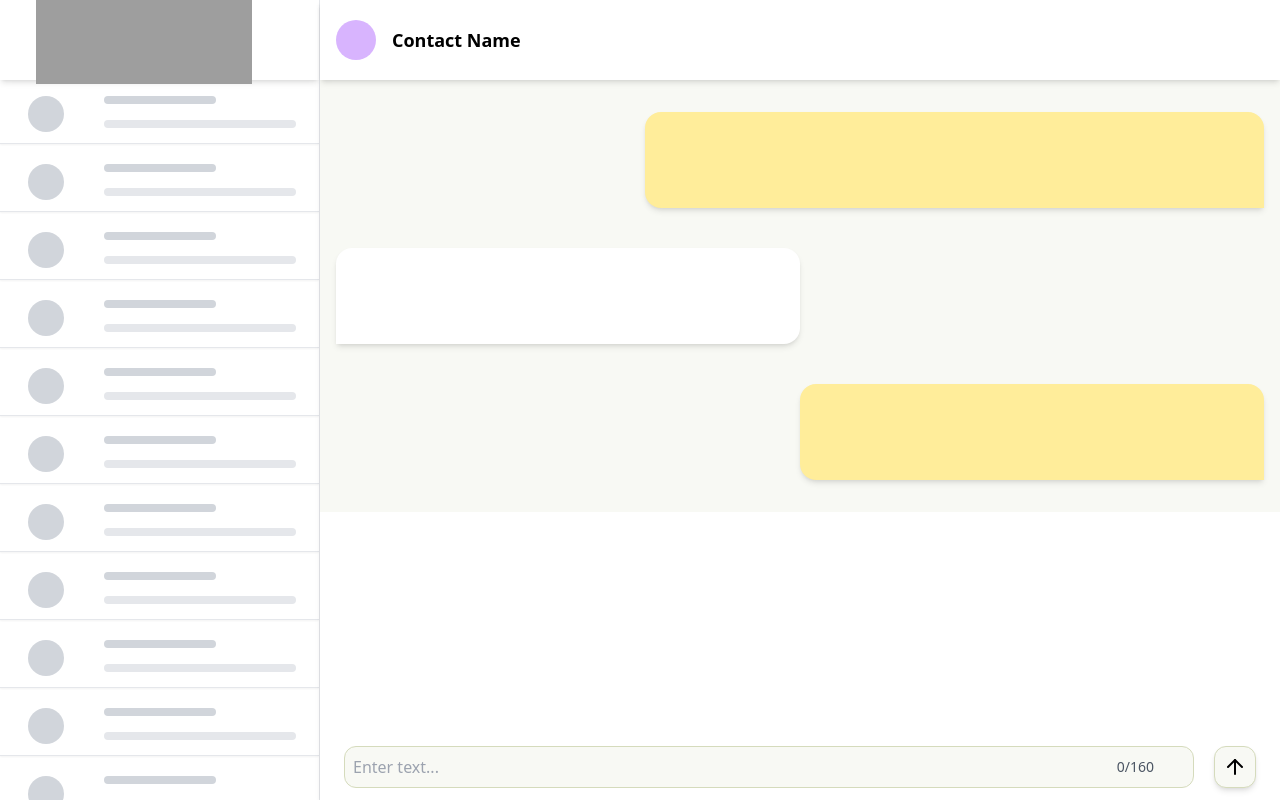
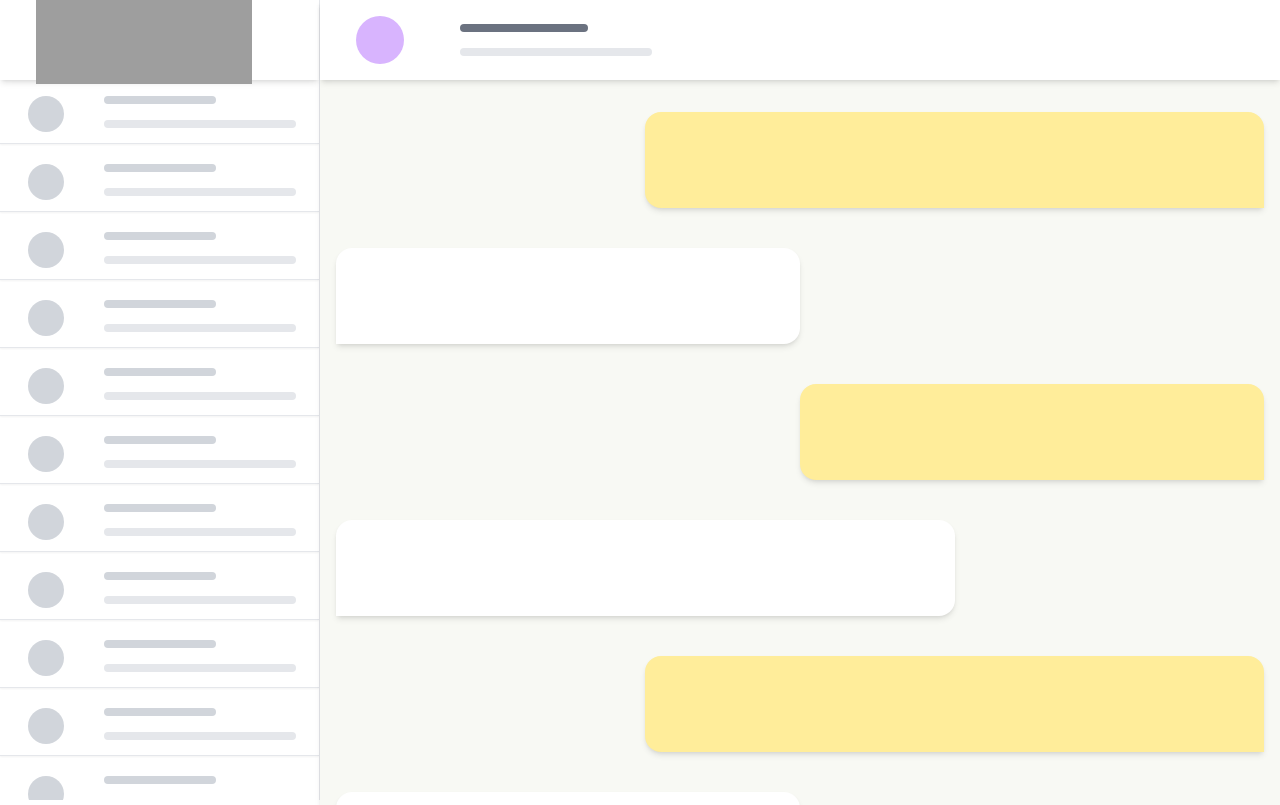
Before and after one commit to mozzarelli3/yak-text-reducer, a Next.js app: page / in a window 1280 px wide. Shown: the top 805 px of the page. Built offline with nearby package versions, Linux system fonts and the light colour scheme; grey boxes are pictures that could not be loaded.

Commit message:
styling complete?

```diff
--- a/src/app/components/InputChatBar.jsx
+++ b/src/app/components/InputChatBar.jsx
@@ -5,9 +5,8 @@ import CloseButton from "./CloseButton";
 import RedoButton from "./RedoButton";
 import { ArrowUp, Sparkles } from "lucide-react";
 
-const InputTextBar = ({ placeholder }) => {
+const InputTextBar = ({ placeholder, showAISummary, setShowAISummary }) => {
   const [inputValue, setInputValue] = useState("");
-  const [showAISummary, setShowAISummary] = useState(false);
   const [summary, setSummary] = useState(""); // To store the summary
   const [isLoading, setIsLoading] = useState(false); // To track loading state
   const [charLimit, setCharLimit] = useState(160); // Default character limit to 160
@@ -66,7 +65,7 @@ const InputTextBar = ({ placeholder }) => {
 
   return (
     <div className="w-full relative bg-white pt-4 absolute bottom-0 space-y-3">
-      <div className="flex justify-between items-start space-x-4 absolute bottom-20 p-2 bg-white w-full">
+      <div className="flex justify-between items-start space-x-4 absolute bottom-20 p-2 w-full">
         {/* AI Summary Display */}
         {showAISummary && (
           <div className="flex-grow">
@@ -95,12 +94,7 @@ const InputTextBar = ({ placeholder }) => {
 
       {/* Input Bar and Buttons */}
       <div
-        className={`absolute bottom-0 w-full px-2 py-3 flex items-center space-x-5 transition-all ${
-          showAISummary
-            ? "bg-white " // Styles when AI summary is shown
-            : "bg-white " // Styles when AI summary is hidden
-        }`}
-      >
+        className="absolute bottom-0 w-full px-2 py-3 flex items-center space-x-5 transition-all">
       {/* <div className="flex items-center space-x-5 pl-2 pr-2 bg-white relative z-10"> */}
         <div className="relative w-full">
           <input
--- a/src/app/page.js
+++ b/src/app/page.js
@@ -1,9 +1,12 @@
 "use client";
 
 import Image from "next/image";
+import { useState } from "react";
 import InputTextBar from "./components/InputChatBar";
 
 export default function Home() {
+  const [showAISummary, setShowAISummary] = useState(false);
+
   return (
 
     <>
@@ -44,8 +47,11 @@ export default function Home() {
 
               {/* Top bar with circle icon */}
               <div className="flex items-center justify-start bg-white space-x-4 mb-4 p-4 shadow-md h-20">
-                <div className="h-10 w-10 bg-purple-300 rounded-full"></div>
-                <p className="font-bold text-lg">Contact Name</p>
+                <div className="ml-5 h-12 w-12 bg-purple-300 rounded-full"></div>
+                  <div>
+                    <div className="h-2 w-32 bg-gray-500 rounded-full ml-10"></div>
+                    <div className="h-2 w-48 bg-gray-200 rounded-full ml-10 mt-4"></div>
+                  </div>
               </div>
 
               {/* Card/Block Elements */}
@@ -55,14 +61,24 @@ export default function Home() {
                 <div className="bg-yakyellow h-24 rounded-tl-2xl rounded-tr-2xl rounded-bl-2xl shadow-md p-4 w-1/2 ml-auto"></div>
                 <div className="bg-white h-24 rounded-tl-2xl rounded-tr-2xl rounded-br-2xl shadow-md p-4 w-2/3"></div>
                 <div className="bg-yakyellow h-24 rounded-tl-2xl rounded-tr-2xl rounded-bl-2xl shadow-md p-4 w-2/3 ml-auto"></div>
+                <div className="bg-white h-24 rounded-tl-2xl rounded-tr-2xl rounded-br-2xl shadow-md p-4 w-1/2"></div>
+                <div className="bg-yakyellow h-24 rounded-tl-2xl rounded-tr-2xl rounded-bl-2xl shadow-md p-4 w-1/2 ml-auto"></div>
               </div>
 
               {/* --- AI summary feature --- */}
-              <div className=" w-full h-72 bg-white transition-all p-4 absolute bottom-0">
+              <div className={`w-full transition-all p-4 absolute bottom-0 ${
+                showAISummary
+                  ? "bg-white h-72" // Styles when AI summary is shown
+                  : "bg-white h-16" // Styles when AI summary is hidden
+              }`}
+              >
 
                 {/* InputTextBar container */}
                 <div className="absolute bottom-0 left-0 w-full bg-white px-4 shadow-2xl place-content-center">
-                  <InputTextBar />
+                  <InputTextBar
+                    showAISummary={showAISummary}
+                    setShowAISummary={setShowAISummary}
+                  />
                 </div>
               </div>
 
```
Also changed, not shown: 1 other file (tests, documents, lock files or other folders).
